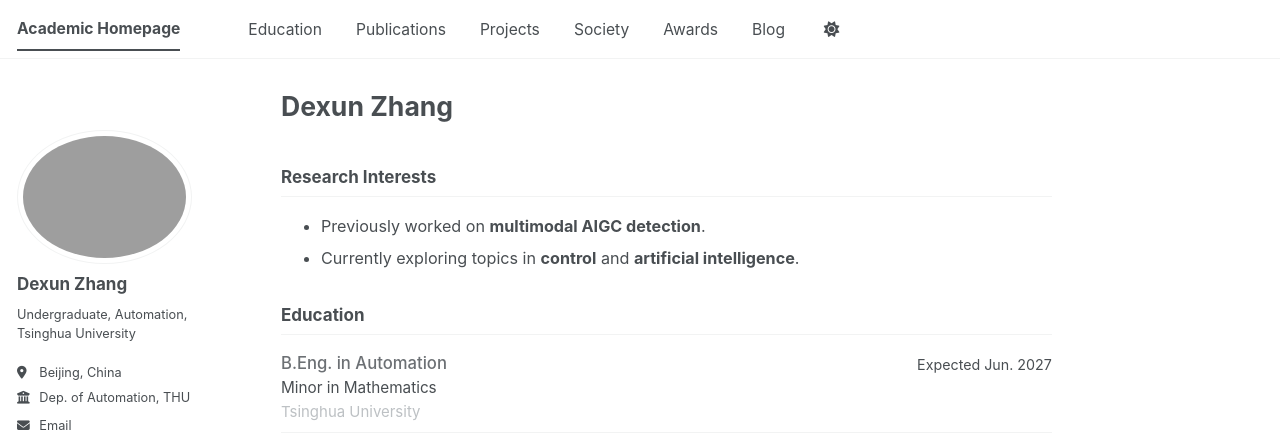
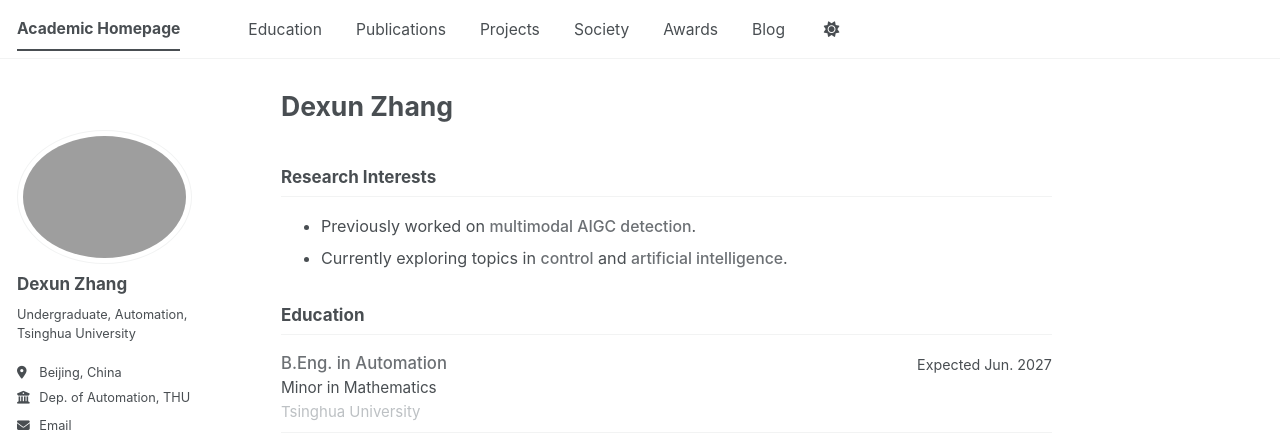
Before and after one commit to PsephurusGladius/academicpages, a Jekyll site: the page built from _pages/about.md, in a window 1280 px wide. Shown: the top 435 px of the page. Built offline with Jekyll 4.4.1, drawn with Linux system fonts in a browser that asks for light colours; our own code applies the rules of GitHub Pages for plain Markdown files; a script bundle is joined from its source files by our own code; library files that are not in the unit come from our copies.

Commit message:
Unify research interests emphasis styling

```diff
--- a/_pages/about.md
+++ b/_pages/about.md
@@ -9,10 +9,12 @@ redirect_from:
 
 ## Research Interests {#research}
 
-<ul>
-  <li>Previously worked on <strong>multimodal AIGC detection</strong>.</li>
-  <li>Currently exploring topics in <strong>control</strong> and <strong>artificial intelligence</strong>.</li>
-</ul>
+<div class="research-interests">
+  <ul>
+    <li>Previously worked on <strong>multimodal AIGC detection</strong>.</li>
+    <li>Currently exploring topics in <strong>control</strong> and <strong>artificial intelligence</strong>.</li>
+  </ul>
+</div>
 
 ## Education {#education}
 
--- a/_sass/layout/_page.scss
+++ b/_sass/layout/_page.scss
@@ -125,7 +125,9 @@
     min-width: 0;
   }
 
-  .cv-entry__title {
+  .cv-entry__title,
+  .cv-expand__title,
+  .research-interests strong {
     font-size: 0.98em;
     font-weight: 550;
     color: color-mix(in srgb, var(--global-text-color) 70%, var(--global-text-color-light));
@@ -191,8 +193,6 @@
   .cv-expand__title {
     display: block;
     font-size: 0.99em;
-    font-weight: 550;
-    color: color-mix(in srgb, var(--global-text-color) 70%, var(--global-text-color-light));
     line-height: 1.35;
   }
 
```
